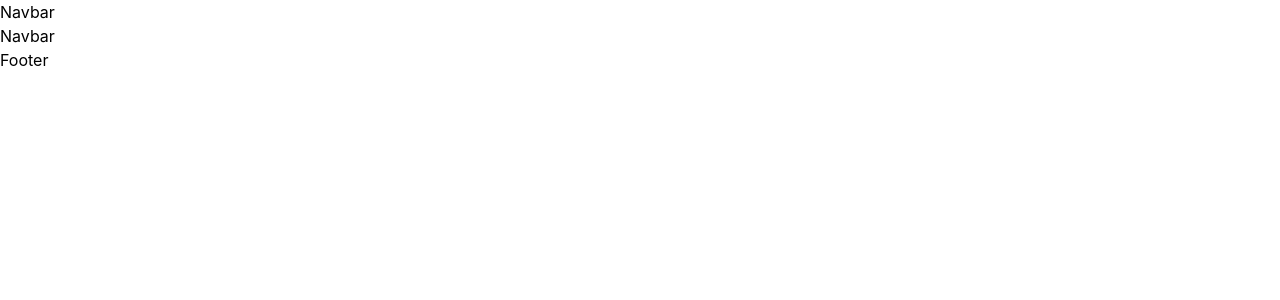
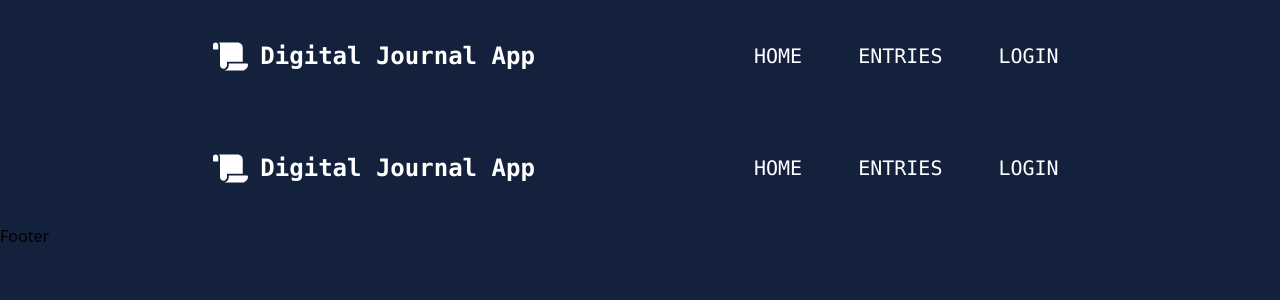
Before and after one commit to Erich08/digital-journal, a Next.js app: page /components/Navbar in a window 1280 px wide. Shown: the top 300 px of the page. Built offline with nearby package versions, Linux system fonts and the light colour scheme.

Commit message:
basic nav setup/styling

```diff
--- a/package.json
+++ b/package.json
@@ -11,7 +11,8 @@
   "dependencies": {
     "next": "12.1.6",
     "react": "18.2.0",
-    "react-dom": "18.2.0"
+    "react-dom": "18.2.0",
+    "react-icons": "^4.4.0"
   },
   "devDependencies": {
     "autoprefixer": "^10.4.7",
--- a/pages/components/Navbar.js
+++ b/pages/components/Navbar.js
@@ -1,7 +1,31 @@
 import React from 'react';
+import Link from 'next/link';
+import { FaScroll } from 'react-icons/fa';
 
 const Navbar = () => {
-  return <div className=''>Navbar</div>;
+  return (
+    <header className='flex justify-between w-2/3 mx-auto my-auto h-28 items-center font-mono text-white'>
+      <h1 className='text-2xl font-bold flex gap-3 items-center'>
+        <span>
+          <FaScroll size={35} />
+        </span>
+        Digital Journal App
+      </h1>
+      <nav>
+        <ul className='flex gap-10 text-xl font-mono uppercase'>
+          <li className='hover:bg-light-navy  cursor-pointer rounded-md'>
+            <a className='p-2'>Home</a>
+          </li>
+          <li className='hover:bg-light-navy cursor-pointer rounded-md'>
+            <a className='p-2'>Entries</a>
+          </li>
+          <li className='hover:bg-light-navy  cursor-pointer rounded-md'>
+            <a className='p-2'>Login</a>
+          </li>
+        </ul>
+      </nav>
+    </header>
+  );
 };
 
 export default Navbar;
--- a/pages/index.js
+++ b/pages/index.js
@@ -1,5 +1,4 @@
 import Head from 'next/head';
-import Image from 'next/image';
 import styles from '../styles/Home.module.css';
 
 export default function Home() {
--- a/styles/globals.css
+++ b/styles/globals.css
@@ -6,8 +6,7 @@ html,
 body {
   padding: 0;
   margin: 0;
-  font-family: -apple-system, BlinkMacSystemFont, Segoe UI, Roboto, Oxygen,
-    Ubuntu, Cantarell, Fira Sans, Droid Sans, Helvetica Neue, sans-serif;
+  background-color: #14213d;
 }
 
 a {
--- a/tailwind.config.js
+++ b/tailwind.config.js
@@ -5,7 +5,13 @@ module.exports = {
     './components/**/*.{js,ts,jsx,tsx}',
   ],
   theme: {
-    extend: {},
+    extend: {
+      colors: {
+        gold: '#fca311',
+        navy: '#14213d',
+        'light-navy': '#4a4e69',
+      },
+    },
   },
   plugins: [],
 };
```
Also changed, not shown: 2 other files (tests, documents, lock files or other folders).
